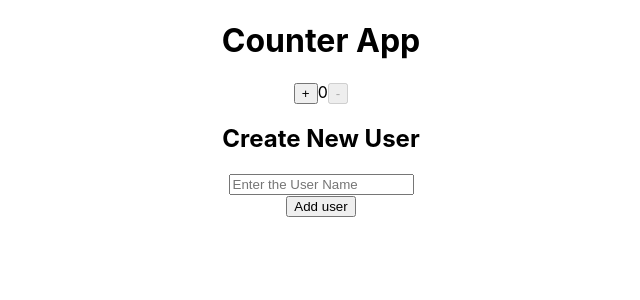
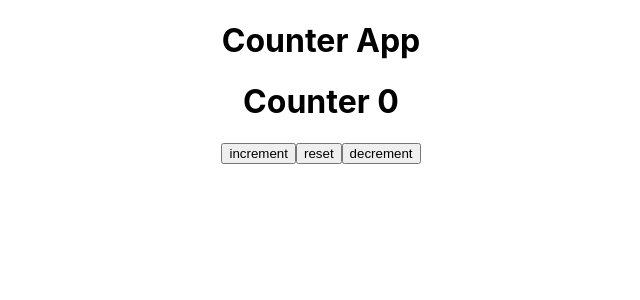
Before and after one commit to Ujjal-ENG/start-react-typescript, a React (Create React App) app: page / in a window 1280 px wide. Shown: the top 300 px of the page, without its empty margins (319-959 px from the left). Built offline with nearby package versions, Linux system fonts and the light colour scheme.

Commit message:
done the react typescript

```diff
--- a/src/App.tsx
+++ b/src/App.tsx
@@ -1,5 +1,5 @@
 import "./App.css";
-import Counter from "./USE-STATE-HOOKS/Counter";
+import Counter from "./USE-REDUCER-HOOKS/Counter";
 
 function App() {
   return (
--- /dev/null
+++ b/src/USE-REDUCER-HOOKS/Counter.tsx
@@ -0,0 +1,73 @@
+import React, { useReducer } from "react";
+
+const INCREMENT = "INCREMENT";
+const DECREMENT = "DECREMENT";
+const RESET = "RESET";
+
+const initialState = {
+  count: 0,
+};
+
+type counterState = {
+  count: number;
+};
+
+type IncrementActionType = { type: typeof INCREMENT };
+type DecrementActionType = { type: typeof DECREMENT };
+type ResetActionType = { type: typeof RESET };
+
+type CounterActionType =
+  | IncrementActionType
+  | DecrementActionType
+  | ResetActionType;
+
+const reducer = (state: counterState, action: CounterActionType) => {
+  switch (action.type) {
+    case INCREMENT:
+      return {
+        count: state.count + 1,
+      };
+    case DECREMENT:
+      return {
+        count: state.count - 1,
+      };
+    case RESET:
+      return {
+        count: 0,
+      };
+    default:
+      return state;
+  }
+};
+
+const Counter = () => {
+  const [state, dispatch] = useReducer(reducer, initialState);
+
+  const handleIncrement = () => {
+    dispatch({
+      type: INCREMENT,
+    });
+  };
+
+  const handleReset = () => {
+    dispatch({
+      type: RESET,
+    });
+  };
+
+  const handleDecrement = () => {
+    dispatch({
+      type: DECREMENT,
+    });
+  };
+  return (
+    <div>
+      <h1>Counter {state.count}</h1>
+      <button onClick={handleIncrement}>increment</button>
+      <button onClick={handleReset}>reset</button>
+      <button onClick={handleDecrement}>decrement</button>
+    </div>
+  );
+};
+
+export default Counter;
```
